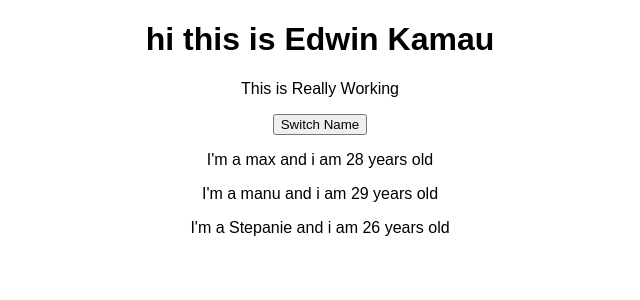
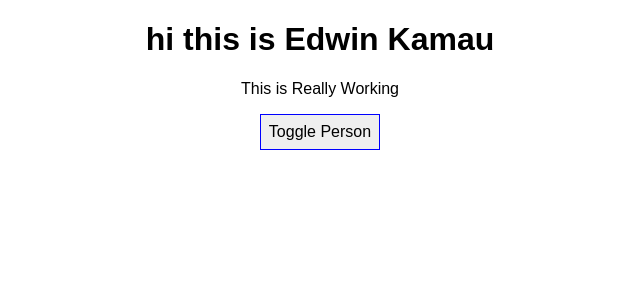
Before and after one commit to eduuh-old/React, a React (Create React App) app in the folder react_complete_guide/: page / in a window 1280 px wide. Shown: the top 300 px of the page, without its empty margins (320-960 px from the left). Built offline with nearby package versions, Linux system fonts and the light colour scheme.

Commit message:
conditional and list rendering using react list

```diff
--- a/react_complete_guide/src/App.js
+++ b/react_complete_guide/src/App.js
@@ -1,41 +1,84 @@
-import React, { useState } from 'react';
+import React, { Component } from 'react';
 import './App.css';
 import Person from './Person/Person'
 
-const App = props => {
-  const [personStates , SetPersonsState] = useState({
-     persons: [
+class App extends Component {
+  state = {
+    persons: [
       { name: 'max', age: 28 },
       { name: 'manu', age: 29 },
       { name: 'Stepanie', age: 26 }
     ],
-     otherState: 'some other value'
-  });
+    otherState: 'some other value',
+    showPersons: false
+  };
 
 
-  const switchNameHandler = () => {
-    SetPersonsState({
+
+
+  nameChangeHandler = (event) => {
+    this.setState({
       persons: [
-        { name: 'Maximilian', age: 28 },
-        { name: 'manu', age: 29 },
+        { name: "Edwin", age: 28 },
+        { name: event.target.value, age: 29 },
         { name: 'Stepanie', age: 27 }
       ],
       otherState: 'some other value'
     });
-  };
+  }
 
+
+  togglePersonHandler = () => {
+    const doeshow = this.state.showPersons;
+    this.setState({ showPersons: !doeshow });
+  }
+
+  deletePersonHander = (personIndex) => {
+    const persons = this.state.persons.slice();
+    persons.splice(personIndex, 1);
+    this.setState({ persons: persons });
+  }
+  render() {
+
+    const style = {
+      backgroundcolor: 'white',
+      font: 'inherit',
+      border: '1px solid blue',
+      padding: '8px',
+      cursor: 'pointer'
+    };
+
+
+    let persons = null;
+    if (this.state.showPersons) {
+      persons = (
+        <div>
+          {this.state.persons.map((person,index) => {
+            return <Person
+              click={this.deletePersonHander(index)}
+              name={person.name} age={person.age} />
+          })};
+
+        </div > //:null
+      );
+    }
     return (
       <div className='App'>
         <h1>hi this is Edwin Kamau</h1>
         <p>This is Really Working</p>
-        <button onClick={switchNameHandler}>Switch Name</button>
-        <Person name={personStates.persons[0].name} age={personStates.persons[0].age} />
-        <Person name={personStates.persons[1].name} age={personStates.persons[1].age}/>
-        <Person name={personStates.persons[2].name} age={personStates.persons[2].age} />
+        <button style={style}
+          onClick={this.togglePersonHandler}>
+          Toggle Person
+          </button>
+         {persons}
+        {      // this.state.showPersons?
+
+        }
       </div>
+
     );
     // return React.createElement('div', { className: 'App' }, React.createElement("h1", null, "Does this exist"));
   }
-
+}
 
 export default App;
--- /dev/null
+++ b/react_complete_guide/src/Person/Person.css
@@ -0,0 +1,7 @@
+.Person {
+  width:60%;
+  margin: auto;
+  box-shadow: 0 4px 2px #ccc;
+  padding:16px;
+  text-align: center;
+}
--- a/react_complete_guide/src/Person/Person.js
+++ b/react_complete_guide/src/Person/Person.js
@@ -1,10 +1,11 @@
 import React from 'react';
-
+import './Person.css';
 const person = (props) => {
   return (
-    <div>
-      <p>I'm a {props.name} and i am {props.age} years old</p>
+    <div className = 'Person'>
+      <p onClick={props.click}>I'm a {props.name} and i am {props.age} years old</p>
       <p>{props.children}</p>
+      <input type="text" onChange={props.changed} value={props.name}/>
   </div>
   )
 }
```
Also changed, not shown: 1 other file (tests, documents, lock files or other folders).
